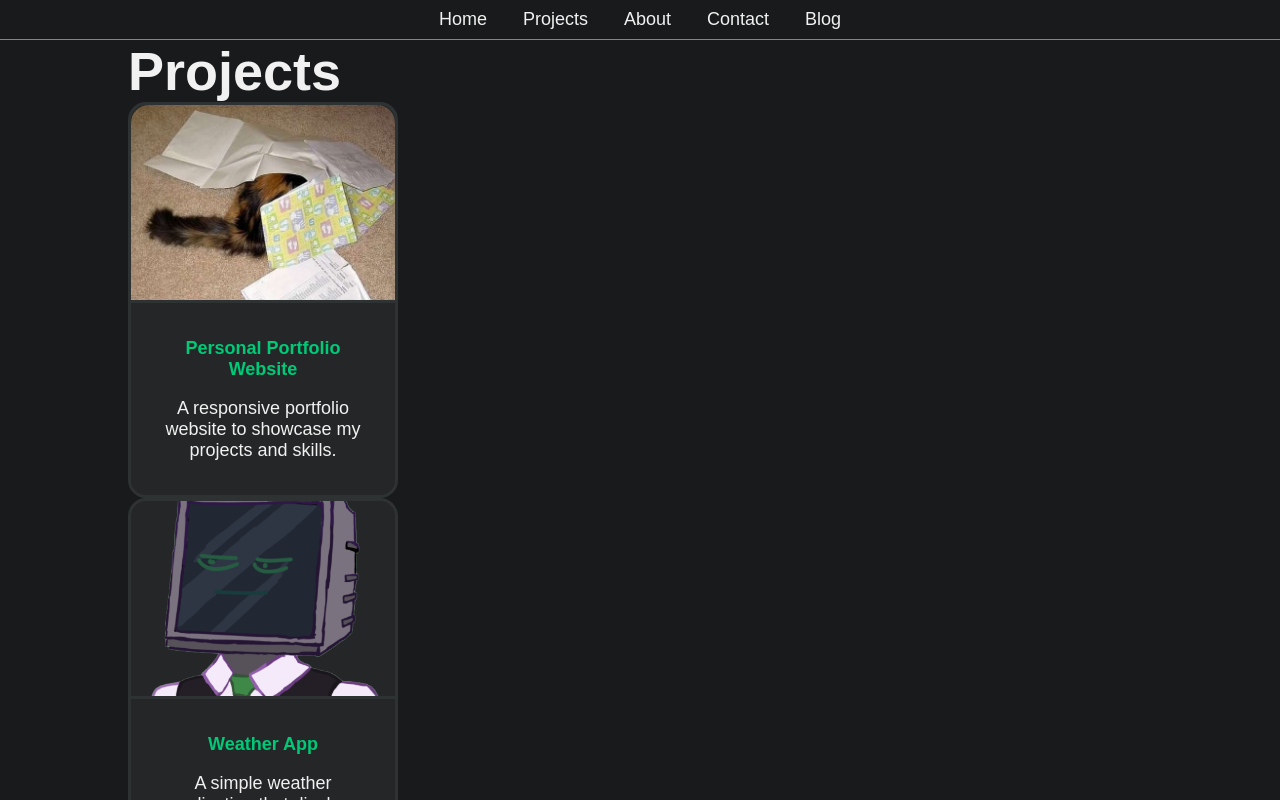
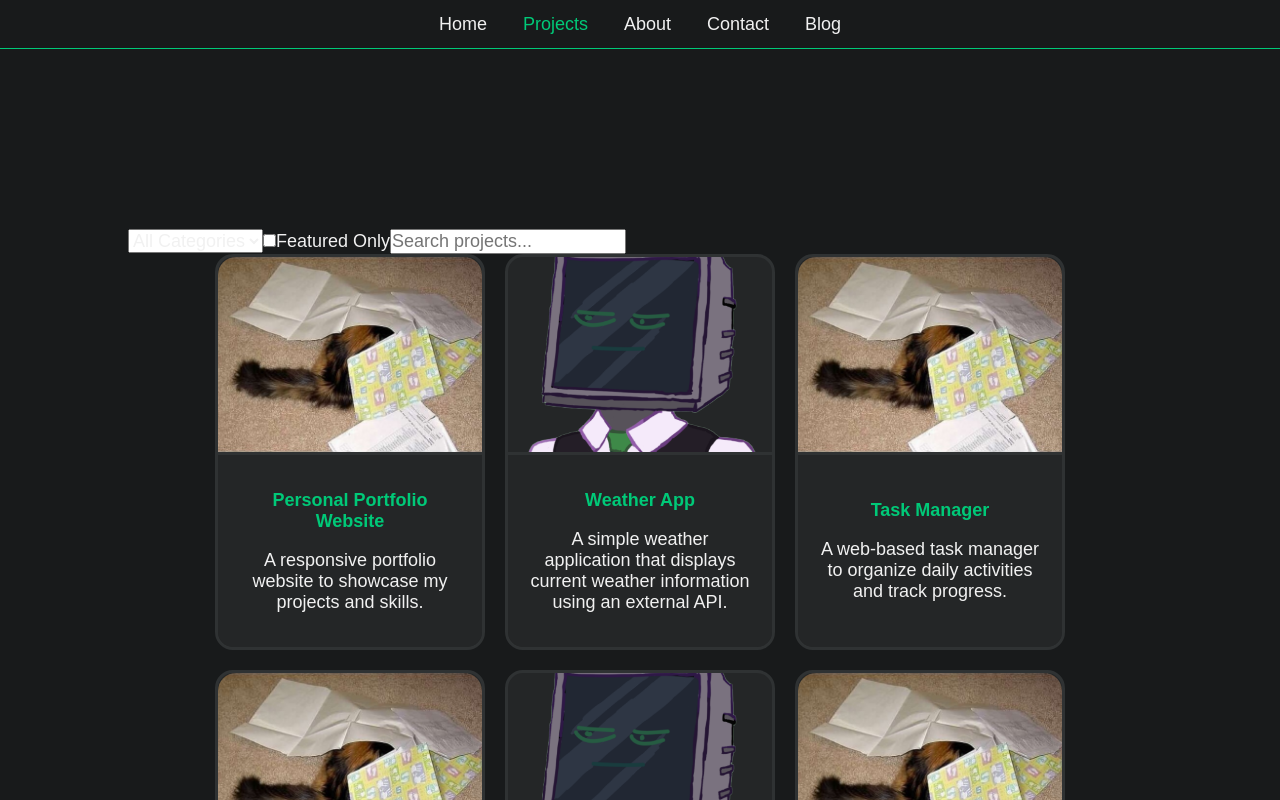
Before and after one commit to Entropire/entropire.github.io, a React (Vite) app: page /projects in a window 1280 px wide. Shown: the top 800 px of the page. Built offline with nearby package versions, Linux system fonts and the light colour scheme.

Commit message:
Enhance projects page UI and update styles

```diff
--- a/public/json/Projects.json
+++ b/public/json/Projects.json
@@ -19,5 +19,110 @@
         "description": "A web-based task manager to organize daily activities and track progress.",
         "image": "./404.jpg",
         "link": "https://yourtaskmanager.com"
+    },
+        {
+        "id": 4,
+        "title": "Personal Portfolio Website",
+        "description": "A responsive portfolio website to showcase my projects and skills.",
+        "image": "./404.jpg",
+        "link": "https://yourportfolio.com"
+    },
+    {
+        "id": 5,
+        "title": "Weather App",
+        "description": "A simple weather application that displays current weather information using an external API.",
+        "image": "./favicon.png",
+        "link": "https://yourweatherapp.com"
+    },
+    {
+        "id": 6,
+        "title": "Task Manager",
+        "description": "A web-based task manager to organize daily activities and track progress.",
+        "image": "./404.jpg",
+        "link": "https://yourtaskmanager.com"
+    },
+        {
+        "id": 7,
+        "title": "Personal Portfolio Website",
+        "description": "A responsive portfolio website to showcase my projects and skills.",
+        "image": "./404.jpg",
+        "link": "https://yourportfolio.com"
+    },
+    {
+        "id": 8,
+        "title": "Weather App",
+        "description": "A simple weather application that displays current weather information using an external API.",
+        "image": "./favicon.png",
+        "link": "https://yourweatherapp.com"
+    },
+    {
+        "id": 9,
+        "title": "Task Manager",
+        "description": "A web-based task manager to organize daily activities and track progress.",
+        "image": "./404.jpg",
+        "link": "https://yourtaskmanager.com"
+    },
+        {
+        "id": 10,
+        "title": "Personal Portfolio Website",
+        "description": "A responsive portfolio website to showcase my projects and skills.",
+        "image": "./404.jpg",
+        "link": "https://yourportfolio.com"
+    },
+    {
+        "id": 11,
+        "title": "Weather App",
+        "description": "A simple weather application that displays current weather information using an external API.",
+        "image": "./favicon.png",
+        "link": "https://yourweatherapp.com"
+    },
+    {
+        "id": 12,
+        "title": "Task Manager",
+        "description": "A web-based task manager to organize daily activities and track progress.",
+        "image": "./404.jpg",
+        "link": "https://yourtaskmanager.com"
+    },
+        {
+        "id": 13,
+        "title": "Personal Portfolio Website",
+        "description": "A responsive portfolio website to showcase my projects and skills.",
+        "image": "./404.jpg",
+        "link": "https://yourportfolio.com"
+    },
+    {
+        "id": 14,
+        "title": "Weather App",
+        "description": "A simple weather application that displays current weather information using an external API.",
+        "image": "./favicon.png",
+        "link": "https://yourweatherapp.com"
+    },
+    {
+        "id": 15,
+        "title": "Task Manager",
+        "description": "A web-based task manager to organize daily activities and track progress.",
+        "image": "./404.jpg",
+        "link": "https://yourtaskmanager.com"
+    },
+        {
+        "id": 16,
+        "title": "Personal Portfolio Website",
+        "description": "A responsive portfolio website to showcase my projects and skills.",
+        "image": "./404.jpg",
+        "link": "https://yourportfolio.com"
+    },
+    {
+        "id": 17,
+        "title": "Weather App",
+        "description": "A simple weather application that displays current weather information using an external API.",
+        "image": "./favicon.png",
+        "link": "https://yourweatherapp.com"
+    },
+    {
+        "id": 18,
+        "title": "Task Manager",
+        "description": "A web-based task manager to organize daily activities and track progress.",
+        "image": "./404.jpg",
+        "link": "https://yourtaskmanager.com"
     }
 ]
--- a/src/components/Header.tsx
+++ b/src/components/Header.tsx
@@ -7,11 +7,31 @@ export const Header = () => {
             <header className={HeaderCSS.Header}>
                 <nav className={HeaderCSS['Header-Nav']}>
                     <div className={HeaderCSS['Header-Nav-Center']}>
-                        <NavLink to="/" className={HeaderCSS['Nav-Link']}>Home</NavLink>
-                        <NavLink to="/projects" className={HeaderCSS['Nav-Link']}>Projects</NavLink>
-                        <NavLink to="/About" className={HeaderCSS['Nav-Link']}>About</NavLink>
-                        <NavLink to="/Contact" className={HeaderCSS['Nav-Link']}>Contact</NavLink>
-                        <NavLink to="/Blog" className={HeaderCSS['Nav-Link']}>Blog</NavLink>
+                        <NavLink to="/" className={({ isActive }) =>
+                                isActive
+                                    ? `${HeaderCSS['Nav-Link']} ${HeaderCSS.active}`
+                                    : HeaderCSS['Nav-Link']
+                            }>Home</NavLink>
+                        <NavLink to="/projects" className={({ isActive }) =>
+                                isActive
+                                    ? `${HeaderCSS['Nav-Link']} ${HeaderCSS.active}`
+                                    : HeaderCSS['Nav-Link']
+                            }>Projects</NavLink>
+                        <NavLink to="/About" className={({ isActive }) =>
+                                isActive
+                                    ? `${HeaderCSS['Nav-Link']} ${HeaderCSS.active}`
+                                    : HeaderCSS['Nav-Link']
+                            }>About</NavLink>
+                        <NavLink to="/Contact" className={({ isActive }) =>
+                                isActive
+                                    ? `${HeaderCSS['Nav-Link']} ${HeaderCSS.active}`
+                                    : HeaderCSS['Nav-Link']
+                            }>Contact</NavLink>
+                        <NavLink to="/Blog" className={({ isActive }) =>
+                                isActive
+                                    ? `${HeaderCSS['Nav-Link']} ${HeaderCSS.active}`
+                                    : HeaderCSS['Nav-Link']
+                            }>Blog</NavLink>
                     </div>
                     {/* <div className={HeaderCSS["Header-Nav-Right"]}>
                         <button>dark</button>
--- a/src/css/Global.css
+++ b/src/css/Global.css
@@ -4,7 +4,7 @@
   --Border-Color: #2F3233;
   --Primary-Color: #00C978;
   --Secondary-Color: #3A3B3C;
-  --Accent-Color: #7ED957;
+  --Accent-Color: #00C978;
   --Text-Primary-Color: #F1F1F1;
   --Text-Muted-Color: #A8A8A8;
 }
@@ -49,4 +49,6 @@ body{
     display: flex;
     width: 80vw;
     align-self: center;
+    padding-top: 10rem;
+    padding-bottom: 10rem;
 }
--- a/src/css/components/Footer.module.css
+++ b/src/css/components/Footer.module.css
@@ -3,7 +3,7 @@
     background-color: var(--Forground-Color);
     display: grid;
     grid-template-columns: 1fr 1fr 1fr;
-    padding: .5rem;
+    padding: .75rem;
 }
 
 .Footer-Left{
--- a/src/css/components/Header.module.css
+++ b/src/css/components/Header.module.css
@@ -11,7 +11,7 @@
     display: grid;
     grid-template-columns: 1fr 1fr 1fr;
     border-bottom: 1px solid var(--Primary-Color);
-    padding: .5rem;
+    padding: .75rem;
 }
 
 .Header-Nav-Center{
@@ -44,6 +44,6 @@
     color: var(--Accent-Color);
 }
 
-.Header-Nav .active{
-    color: var(--Primary-Color);
+a.active {
+    color: var(--Accent-Color);
 }
--- a/src/css/pages/Home.module.css
+++ b/src/css/pages/Home.module.css
@@ -3,8 +3,6 @@
     flex-direction: column;
     align-items: center;
     width: 100%;
-    padding-top: 10rem;
-    padding-bottom: 10rem;
     gap: 10rem;
 }
 
@@ -115,6 +113,7 @@
     transform: translate(-75%, -75%) rotate(-45deg);
 }
 
+
 .Show-All:hover{
     box-shadow: 0 0.1rem 0.3rem var(--Accent-Color);
     transform: translateY(-10px)
--- a/src/css/pages/Projects.module.css
+++ b/src/css/pages/Projects.module.css
@@ -0,0 +1,11 @@
+.Projects-Page {
+    width: 100%;
+
+}
+
+.Card-Container {
+    display: flex;
+    flex-wrap: wrap;
+    justify-content: center;
+    gap: 20px;
+}
--- a/src/pages/Projects.tsx
+++ b/src/pages/Projects.tsx
@@ -45,10 +45,28 @@ function useJsonElements(filePath: string): JSX.Element[] | null {
     return(
         <>
             <div className={ProjectsCSS["Projects-Page"]}>
-                <h1>Projects</h1>
+                <nav className={ProjectsCSS["Projects-Nav"]}>
+                  <select
+                  >
+                    <option value="all">All Categories</option>
+                    <option value="web">Web</option>
+                    <option value="mobile">Mobile</option>
+                    <option value="game">Game</option>
+                    {/* Add more categories as needed */}
+                  </select>
+                  <label>
+                    <input
+                      type="checkbox"
+                    />
+                    Featured Only
+                  </label>
+                  <input
+                    type="text"
+                    placeholder="Search projects..."
+                  />
+                </nav>
                 <div className={ProjectsCSS["Card-Container"]}>
                     { useJsonElements("./json/Projects.json") || <p>Loading projects...</p> }
-
                 </div>
             </div>
         </>
--- a/src/pages/home.tsx
+++ b/src/pages/home.tsx
@@ -38,7 +38,7 @@ function useJsonElements(filePath: string): JSX.Element[] | null {
     fetch(filePath)
       .then((res) => res.json())
       .then((data: Item[]) => {
-        const firstThree = data.slice(0, 3).map((item, index) => (
+        const firstThree = data.slice(0, 4).map((item, index) => (
             <NavLink to={`/Projects/${item.title}`} className={CardCSS.Card} key={item.id}>
               <div className={CardCSS["Card-Top"]} style={{ backgroundImage: `url(${item.image})` }}>
                 <div className={CardCSS["Card-Icons"]}>
@@ -67,7 +67,7 @@ function useJsonElements(filePath: string): JSX.Element[] | null {
                 <div className={HomeCSS["Banner"]}>
                     <div className={HomeCSS["Banner-Text"]}>
                         <h1>Quinten Duijster</h1>
-                        <h3>A energetic software/game developer</h3>
+                        <h3>An energetic software/game developer</h3>
                     </div>
                     <img className={HomeCSS["Banner-Icon"]} src="./favicon.png" alt="profile picture" />
                 </div>
```
